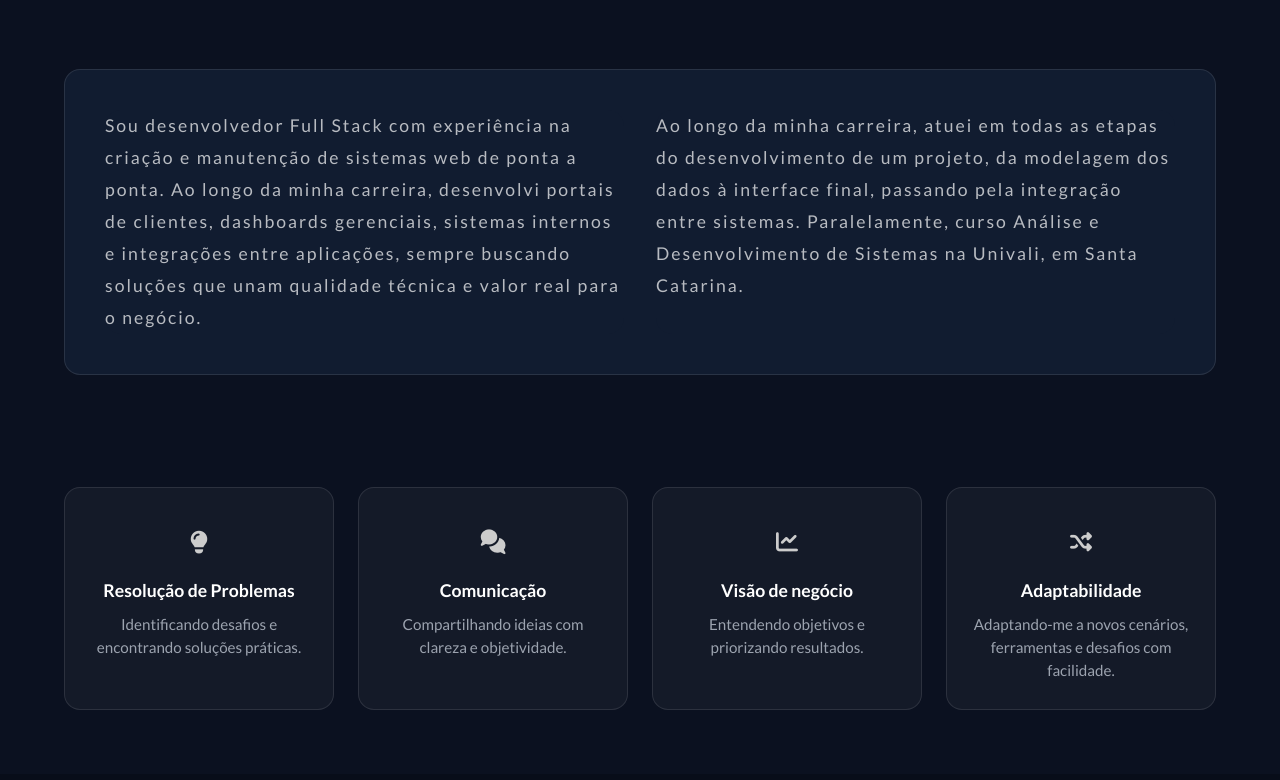
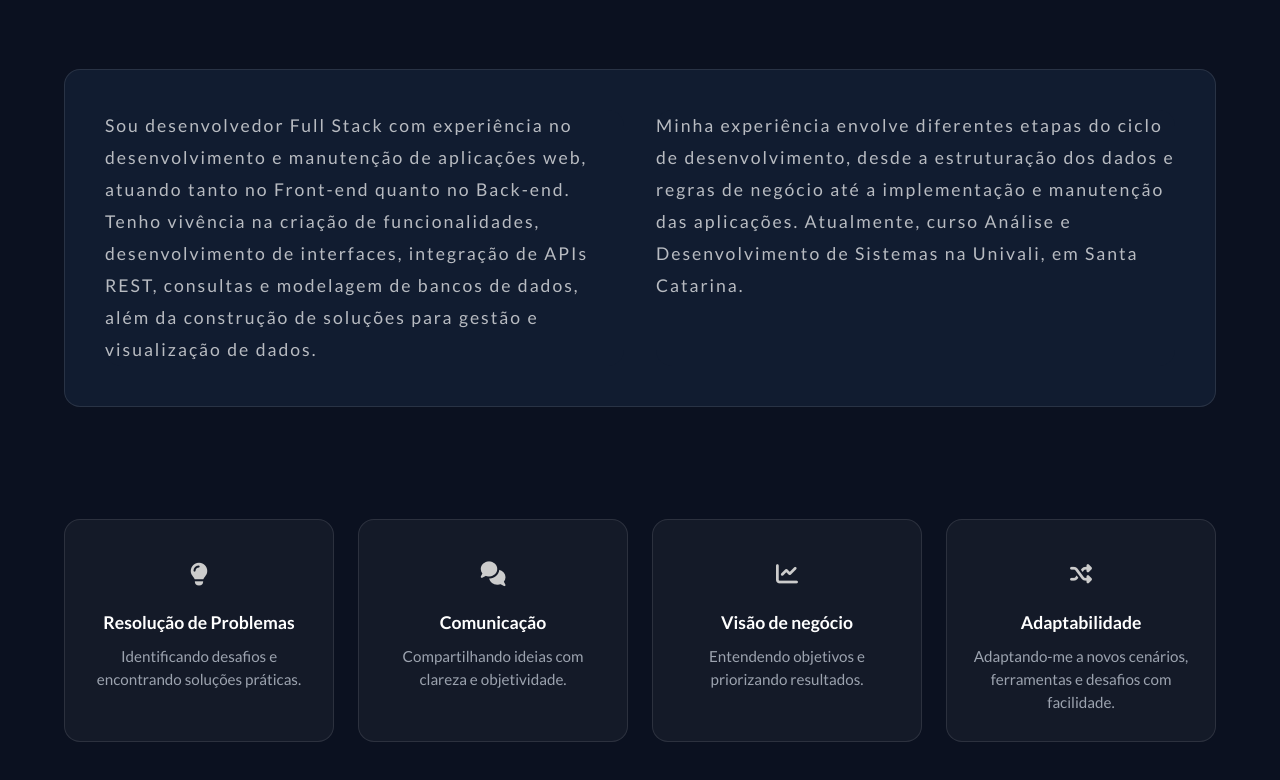
Before and after one commit to lucaszxViana/repositorio-lucas, a plain HTML site: page index.html in a window 1280 px wide. Shown: the part 1074-1854 px from the top of the page. Drawn offline with nearby package versions, Linux system fonts and the light colour scheme.

Commit message:
feat/ ajustes em about-me

```diff
--- a/index.html
+++ b/index.html
@@ -47,7 +47,7 @@
                 <a href="#contact" class="nav-links">
                     <button class="btn-action" type="button">
                         <i class="fa-solid fa-paper-plane fa-swing"></i>
-                        <span class="contact-button">Contatos</span>
+                        <span class="contact-button">Contato</span>
                     </button>
                 </a>
             </div>
@@ -69,7 +69,7 @@
                         <i class="fa-solid fa-arrow-right-long fa-fade" style="color: #fff; margin-left: 10px;"></i>
                     </a>
 
-                    <a href="docs/Curriculo Lucas Viana Reis.pdf" download="Curriculo Lucas Viana.pdf"  class="link-action link-secondary">
+                    <a href="docs/Curriculo Lucas Viana Reis.pdf" download="Curriculo Lucas Viana.pdf"  class="link-action link-secondary" target="_blank">
                         Baixar Currículo
                         <i class="fa-solid fa-download fa-jello" style="color: #fff; margin-left: 10px;"></i>
                     </a>
@@ -93,20 +93,20 @@
             <div>
                 <!-- <p>Sou Lucas Viana, <strong>desenvolvedor web Full Stack</strong> com experiência na <strong>criação e manutenção de sistemas web</strong> de ponta a ponta. Ao longo da minha carreira, desenvolvi portais de clientes, dashboards gerenciais, sistemas internos e integrações entre aplicações, usando <strong>PHP</strong>, <strong>JavaScript</strong>, <strong>React</strong>, <strong>APIs REST</strong>, <strong>MySQL</strong> e <strong>SQL Server</strong>. Meu dia a dia vai da <strong>modelagem do banco</strong> até a construção de <strong>interfaces</strong> e o <strong>consumo de APIs</strong>. Atualmente curso <strong>Análise e Desenvolvimento de Sistemas na Univali</strong>.</p> -->
                 <div class="about-me">
-            <p>
-                Sou desenvolvedor Full Stack com experiência na criação e manutenção
-                de sistemas web de ponta a ponta. Ao longo da minha carreira, desenvolvi
-                portais de clientes, dashboards gerenciais, sistemas internos e integrações
-                entre aplicações, sempre buscando soluções que unam qualidade técnica e
-                valor real para o negócio.
-            </p>
 
-            <p>
-                Ao longo da minha carreira, atuei em todas as etapas do desenvolvimento de um projeto,
-                da modelagem dos dados à interface final, passando pela integração entre sistemas.
-                Paralelamente, curso Análise e Desenvolvimento de Sistemas na Univali, em Santa Catarina.
-            </p>
-                </div>
+
+                <p> Sou desenvolvedor Full Stack com experiência no desenvolvimento e manutenção de aplicações web, atuando tanto no
+                    Front-end quanto no Back-end. Tenho vivência na criação de funcionalidades, desenvolvimento de interfaces,
+                    integração de APIs REST, consultas e modelagem de bancos de dados, além da construção de soluções para gestão e
+                    visualização de dados.
+                </p>
+
+                <p> Minha experiência envolve diferentes etapas do ciclo de desenvolvimento, desde a estruturação dos dados e regras de
+                    negócio até a implementação e manutenção das aplicações. Atualmente, curso Análise e Desenvolvimento de Sistemas na
+                    Univali, em Santa Catarina.
+                </p>
+
+            </div>
             </div>
             <div class="skills-container">
                 <div class="skill-card">
```
